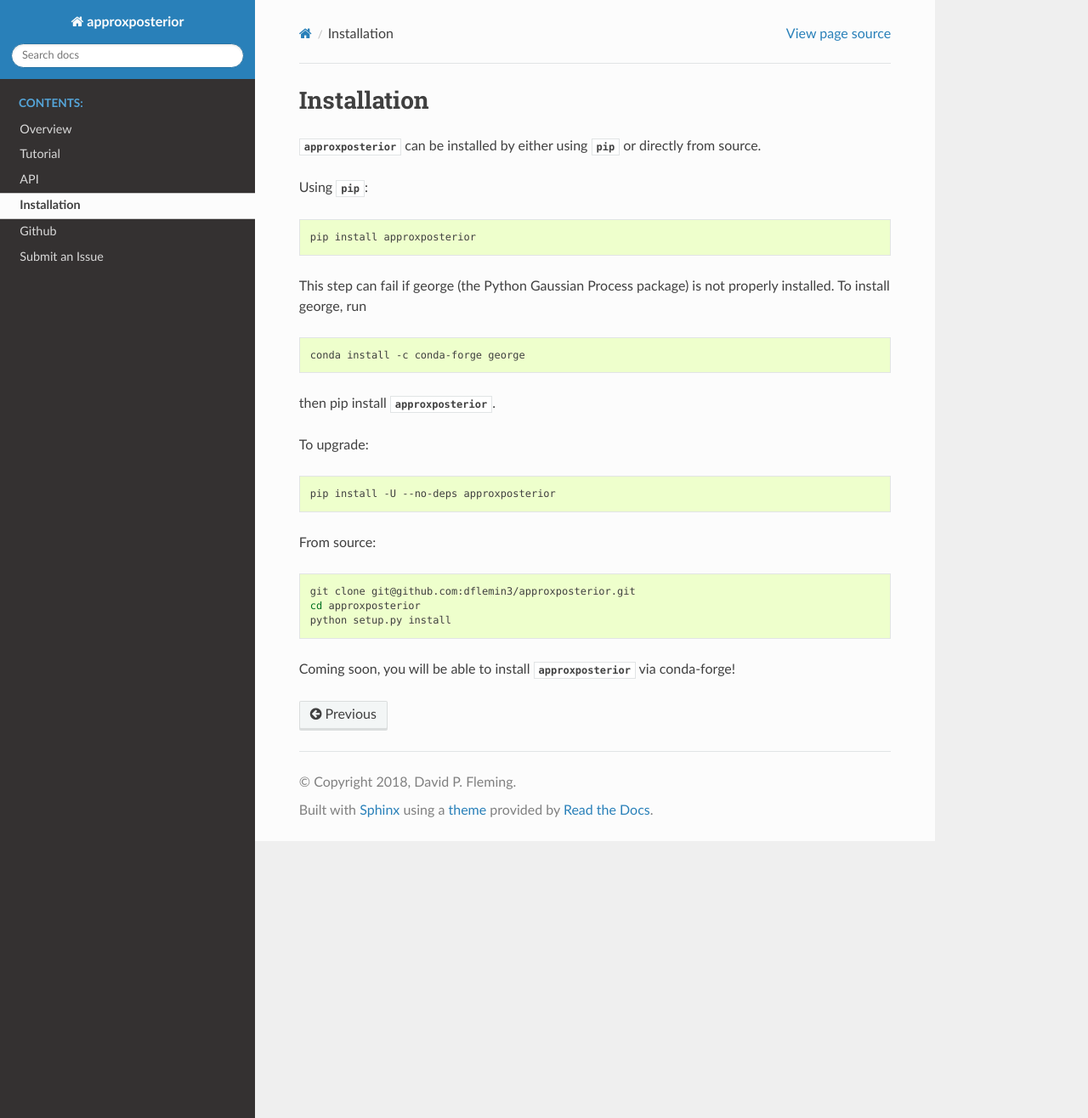
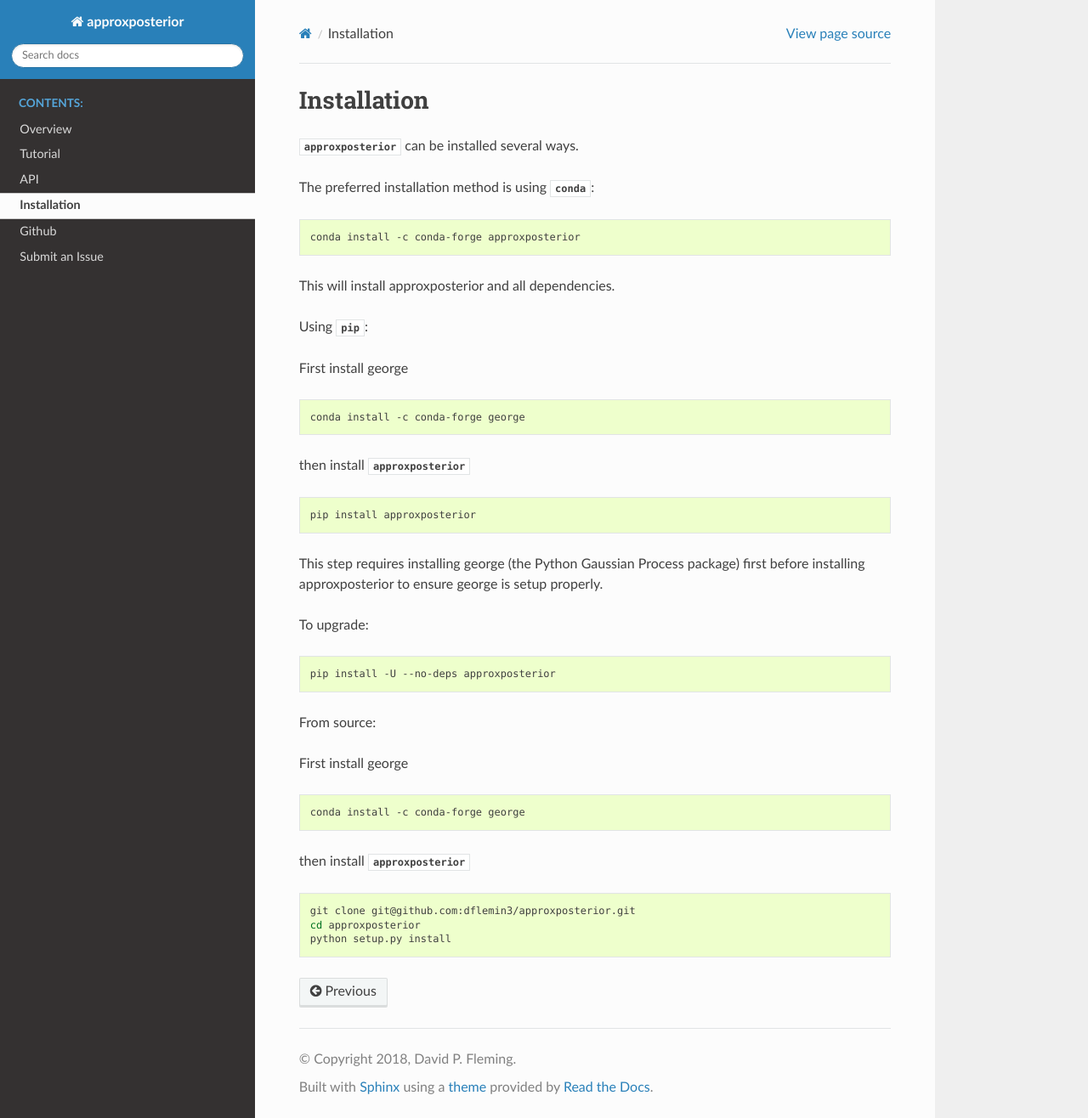
Before and after one commit to dflemin3/approxposterior, a Sphinx documentation site: the page built from doc/install.rst, in a window 1280 px wide and 1316 px high. Shown: the whole window at 85% size. Built offline with Sphinx 7.4.7 and the Read the Docs theme 2.0.0, drawn with Linux system fonts in a browser that asks for light colours.

Commit message:
updated installation instructions

```diff
--- a/doc/install.rst
+++ b/doc/install.rst
@@ -1,23 +1,32 @@
 Installation
 ============
 
-:py:obj:`approxposterior` can be installed by either using :py:obj:`pip` or
-directly from source.
+:py:obj:`approxposterior` can be installed several ways.
+
+The preferred installation method is using :py:obj:`conda`:
+
+.. code-block:: bash
+
+  conda install -c conda-forge approxposterior
+
+This will install approxposterior and all dependencies.
 
 Using :py:obj:`pip`:
+
+First install george
+
+.. code-block:: bash
+
+    conda install -c conda-forge george
+
+then install :py:obj:`approxposterior`
 
 .. code-block:: bash
 
    pip install approxposterior
 
-This step can fail if george (the Python Gaussian Process package) is not properly installed.
-To install george, run
-
-.. code-block:: bash
-
-    conda install -c conda-forge george
-
-then pip install :py:obj:`approxposterior`.
+This step requires installing george (the Python Gaussian Process package) first before
+installing approxposterior to ensure george is setup properly.
 
 To upgrade:
 
@@ -27,10 +36,16 @@ To upgrade:
 
 From source:
 
+First install george
+
+.. code-block:: bash
+
+    conda install -c conda-forge george
+
+then install :py:obj:`approxposterior`
+
 .. code-block:: bash
 
   git clone git@github.com:dflemin3/approxposterior.git
   cd approxposterior
   python setup.py install
-
-Coming soon, you will be able to install :py:obj:`approxposterior` via conda-forge!
```
Also changed, not shown: README.md (+9 -3 lines).
